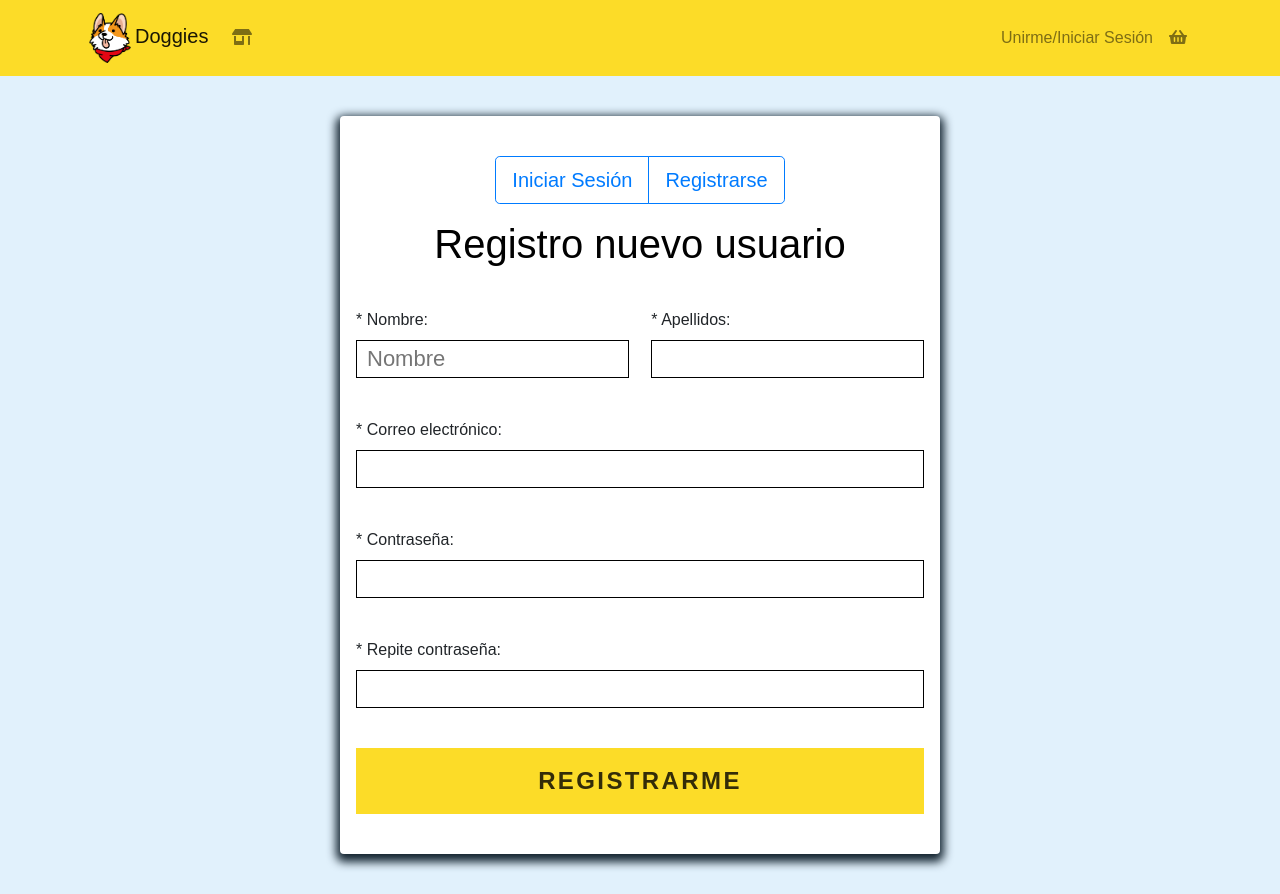
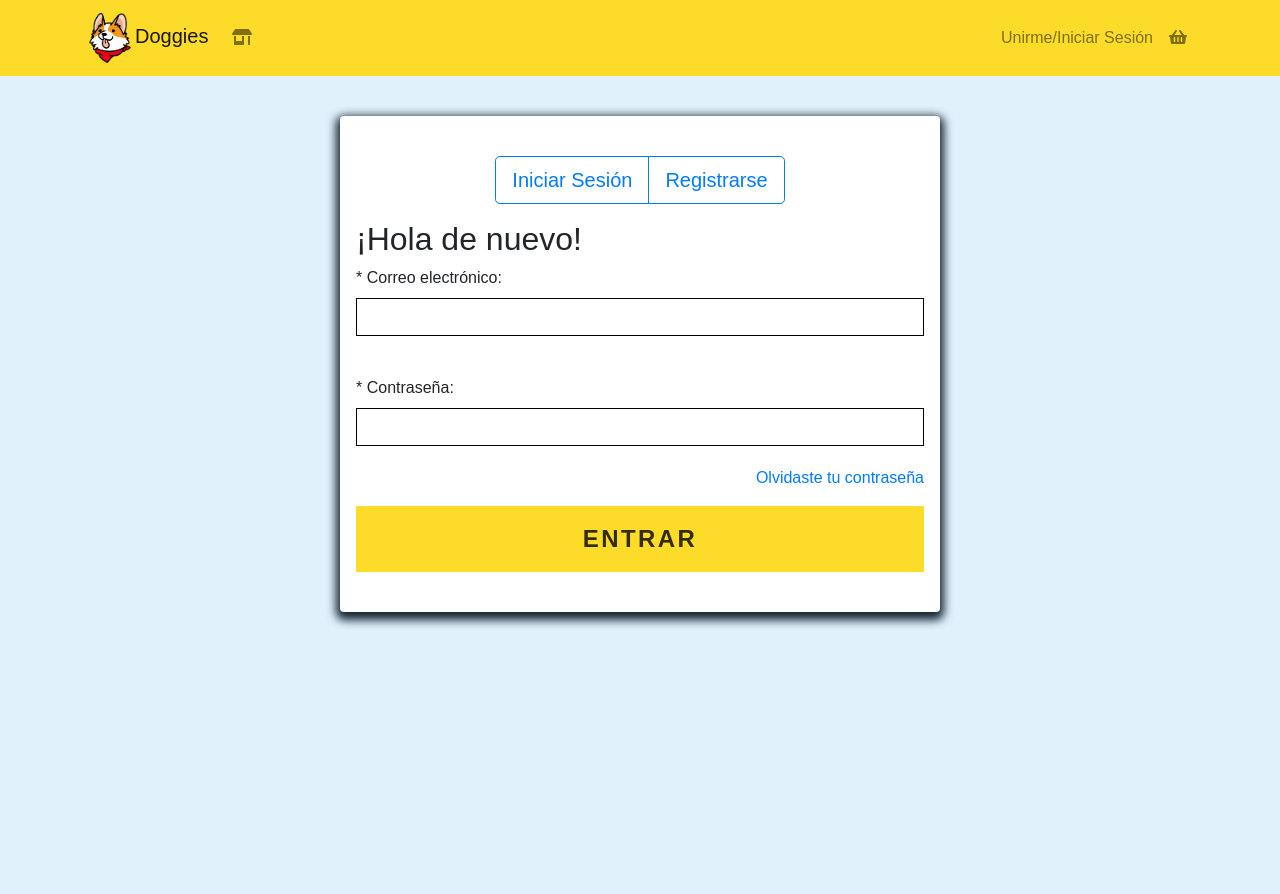
Before and after one commit to Sarquamon/mineriaEcommerce, a React (Create React App) app: page /loginRegister in a window 1280 px wide. After the commit the page ends 800 px from the top, so only its background shows below. Built offline with nearby package versions, Linux system fonts and the light colour scheme.

Commit message:
succesful emailCheck on db

```diff
--- a/src/components/Login/LoginForm/LoginForm.js
+++ b/src/components/Login/LoginForm/LoginForm.js
@@ -1,24 +1,30 @@
 import React from "react";
 import {Link} from "react-router-dom";
 
-const LoginForm = () => {
+const LoginForm = props => {
 	return (
 		<div>
 			<h2>¡Hola de nuevo!</h2>
 
-      <form action="/" method="post">
+			<form onSubmit={props.login}>
 				<div className="field-wrap">
 					<label>
 						<span className="req">* </span>Correo electrónico:
 					</label>
-          <input type="email" required id="userEmailLog" placeholder="" />
+					<input
+						type="email"
+						required
+						name="useremail"
+						id="userEmailLog"
+						placeholder=""
+					/>
 				</div>
 
 				<div className="field-wrap">
 					<label>
 						<span className="req">* </span>Contraseña:
 					</label>
-          <input type="password" id="userPassLog" required />
+					<input type="password" name="userpwd" id="userPassLog" required />
 				</div>
 
 				<p className="forgot">
--- a/src/components/Login/LoginRegister.js
+++ b/src/components/Login/LoginRegister.js
@@ -1,5 +1,5 @@
 import React, {useState} from "react";
-import {Link} from "react-router-dom";
+
 import axios from "axios";
 
 import "./LoginRegister.css";
@@ -9,33 +9,39 @@ import LoginForm from "./LoginForm/LoginForm";
 const vetAPI = "https://newvetsapi.herokuapp.com";
 
 const checkEmail = async useremail => {
-  axios
-    .get(`${vetAPI}/user/email/${useremail}`)
-    .then(res => {
-      console.log(res.data);
-    })
-    .catch(err => {
-      console.log(err);
-    });
+	const result = await axios.get(`${vetAPI}/user/email/${useremail}`);
+
+	return result.data.userEmail;
 };
 
-const register = async e => {
-  const username = e.target.elements.username.value;
-  const userlastname = e.target.elements.userlastname.value;
+const register = e => {
+	// const username = e.target.elements.username.value;
+	// const userlastname = e.target.elements.userlastname.value;
+	// const useremail = e.target.elements.useremail.value;
+	// const userpwd = e.target.elements.userpwd.value;
+	// const userpwd2 = e.target.elements.userpwd2.value;
+
+	e.preventDefault();
+};
+
+const login = async e => {
 	const useremail = e.target.elements.useremail.value;
-  const userpwd = e.target.elements.userpwd.value;
-  const userpwd2 = e.target.elements.userpwd2.value;
+	// const userpwd = e.target.elements.userpwd.value;
 
 	e.preventDefault();
 
 	const available = await checkEmail(useremail);
-
 	console.log(available);
+	if (available) {
+		console.log(`Existe`);
+	} else {
+		console.log(`no existe`);
+	}
 };
 
 export const LoginRegister = () => {
-  const [loginBtn, setloginBtn] = useState("invisible");
-  const [registerBtn, setregisterBtn] = useState("visible");
+	const [loginBtn, setloginBtn] = useState("visible");
+	const [registerBtn, setregisterBtn] = useState("invisible");
 
 	const changeView = buttonId => {
 		if (buttonId === "loginBtn") {
@@ -75,7 +81,7 @@ export const LoginRegister = () => {
 					<RegisterForm register={register} />
 				</div>
 				<div className={`col-lg-12 ${loginBtn}`}>
-          <LoginForm />
+					<LoginForm login={login} />
 				</div>
 			</div>
 		</div>
--- a/src/components/navbar/Navbar.js
+++ b/src/components/navbar/Navbar.js
@@ -35,7 +35,7 @@ const Navbar = () => {
 					</ul>
 					<ul className="navbar-nav ml-auto">
 						<li className="nav-item">
-              <NavLink to="/" className="nav-link">
+							<NavLink to="/loginRegister" className="nav-link">
 								Unirme/Iniciar Sesi&oacute;n
 							</NavLink>
 						</li>
```
Lines whose indentation alone changed are shown as unchanged.
